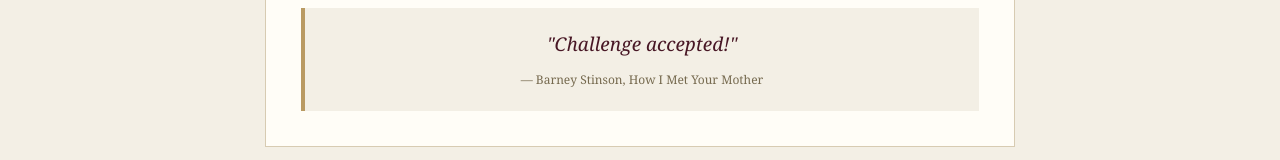
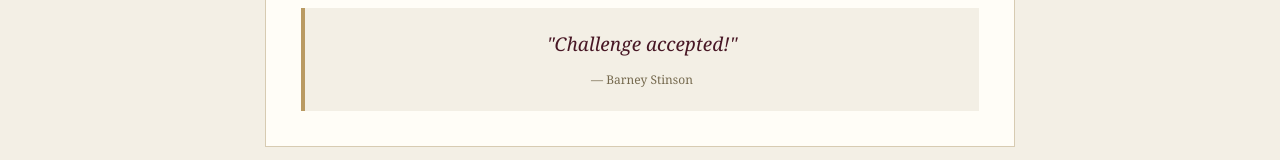
Before and after one commit to Lumpicup/THEBROCODE.github.io, a plain HTML site: page index.html in a window 1280 px wide. Shown: the part 2450-2610 px from the top of the page. Drawn offline with Linux system fonts and the light colour scheme.

Commit message:
Update index.html

```diff
--- a/index.html
+++ b/index.html
@@ -498,7 +498,7 @@
                     "Challenge accepted!"
 
                     <small>
-                        — Barney Stinson, How I Met Your Mother
+                        — Barney Stinson
                     </small>
 
                 </div>
```
